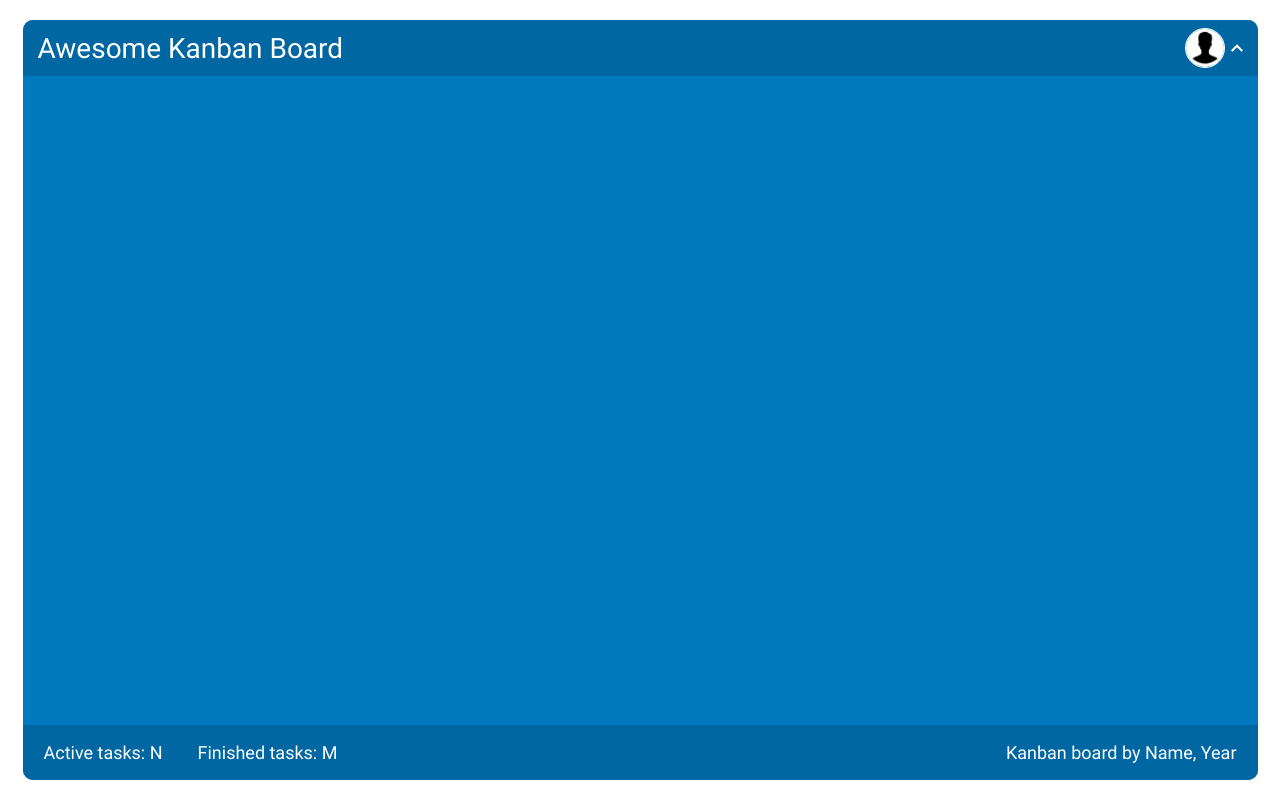
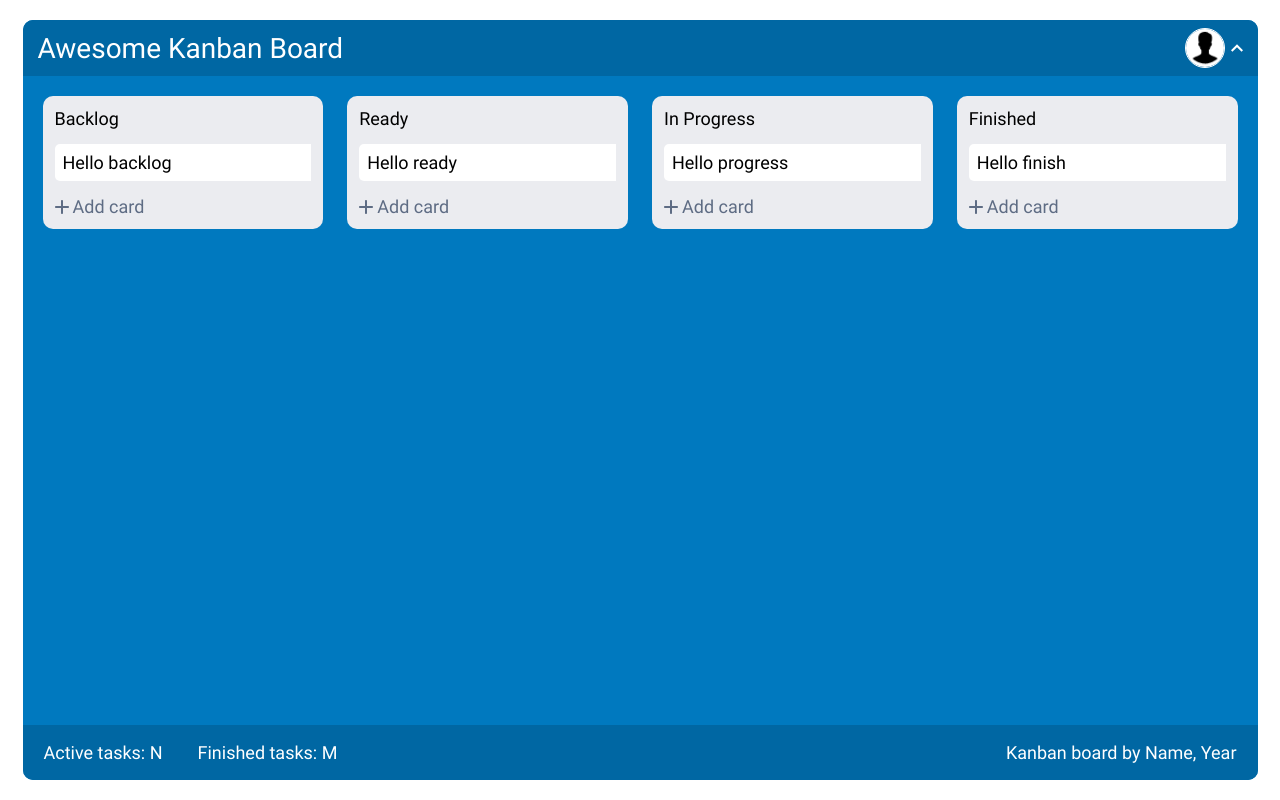
Before and after one commit to DevFromSiberia/myKanbanBoard, a React (Create React App) app: page / in a window 1280 px wide. Built offline with nearby package versions, Linux system fonts and the light colour scheme.

Commit message:
Created component section, fixed styles

```diff
--- a/src/components/App/App.scss
+++ b/src/components/App/App.scss
@@ -89,84 +89,15 @@
     flex-grow: 1;
     padding: 20px;
     &__sections {
+      width: 100%;
       display: grid;
       grid-template-columns: repeat(4, 1fr);
       gap: 24px;
+
+      margin: 0 auto;
     }
 
-    &__section {
-      background-color: $section-color;
-      padding: 12px;
-      border-radius: 10px;
-      height: fit-content;
-
-      .title {
-        font-family: 'Roboto-Regular';
-        font-size: 18px;
-        color: $secondText-color;
-
-        margin-bottom: 15px;
-      }
-
-      .tasks {
-        max-height: 500px;
-        overflow-y: scroll;
-        margin-bottom: 15px;
-        .task {
-          background-color: $taskBg-color;
-          padding: 8px;
-          font-family: 'Roboto-Regular';
-          font-size: 18px;
-          color: $secondText-color;
-          border-top-left-radius: 5px;
-          border-bottom-left-radius: 5px;
-        }
-
-        &::-webkit-scrollbar {
-          width: 12px;
-          background-color: #ffffff;
-          border-top-right-radius: 5px;
-          border-bottom-right-radius: 5px;
-        }
-        &::-webkit-scrollbar-thumb {
-          background-color: #cbcbcb;
-          border-radius: 6px;
-        }
-      }
-
-      .addBtn {
-        display: flex;
-        align-items: center;
-
-        span {
-          font-family: 'Roboto-Regular';
-          font-size: 18px;
-          color: $addBtn-color;
-          transition: color ease-in-out 0.1s;
-        }
-
-        svg {
-          margin-right: 4px;
-          path {
-            transition: fill ease-in-out 0.1s;
-          }
-        }
-
-        &:hover {
-          span {
-            color: $addBtn-color-hover;
-            transition: color ease-in-out 0.1s;
-          }
-
-          svg {
-            path {
-              fill: $addBtn-color-hover;
-              transition: fill ease-in-out 0.1s;
-            }
-          }
-        }
-      }
-    }
+    @import '../Section/Section.scss';
 
     &__details {
       background-color: #fff;
@@ -200,9 +131,6 @@
     }
 
     @media (max-width: 1000px) {
-      & {
-        margin: 0 auto;
-      }
       &__sections {
         grid-template-columns: repeat(2, 1fr);
       }
--- a/src/components/App/App.tsx
+++ b/src/components/App/App.tsx
@@ -1,7 +1,41 @@
-import React from 'react'
+import React, { EventHandler } from 'react'
 import userAva from '../../assets/img/userAva.png'
+import { Section } from '../Section/Section'
+
+import { data } from '../types'
 
 function App() {
+  const dataMock: data = {
+    backlog: [
+      {
+        id: '0',
+        title: 'Hello backlog',
+        descr: 'Write Hello World',
+      },
+    ],
+    ready: [
+      {
+        id: '0',
+        title: 'Hello ready',
+        descr: 'Write Hello World',
+      },
+    ],
+    progress: [
+      {
+        id: '0',
+        title: 'Hello progress',
+        descr: 'Write Hello World',
+      },
+    ],
+    finish: [
+      {
+        id: '0',
+        title: 'Hello finish',
+        descr: 'Write Hello World',
+      },
+    ],
+  }
+
   return (
     <div className="App">
       <header className="header">
@@ -30,84 +64,28 @@ function App() {
         </div>
       </header>
       <main className="kanbanBoard">
-        {/* <div className="kanbanBoard__sections">
-          <div className="kanbanBoard__section">
-            <div className="title">Backlog</div>
-            <div className="tasks">
-              <div className="task">Login page – performance issues</div>
-            </div>
-
-            <button className="addBtn">
-              <svg
-                width="14"
-                height="14"
-                viewBox="0 0 14 14"
-                fill="none"
-                xmlns="http://www.w3.org/2000/svg"
-              >
-                <path
-                  d="M13 6H8V1C8 0.448 7.552 0 7 0C6.448 0 6 0.448 6 1V6H1C0.448 6 0 6.448 0 7C0 7.552 0.448 8 1 8H6V13C6 13.552 6.448 14 7 14C7.552 14 8 13.552 8 13V8H13C13.552 8 14 7.552 14 7C14 6.448 13.552 6 13 6Z"
-                  fill="#5E6C84"
-                />
-              </svg>
-              <span>Add card</span>
-            </button>
-          </div>
-          <div className="kanbanBoard__section">
-            <div className="title">Ready</div>
-            <button className="addBtn">
-              <svg
-                width="14"
-                height="14"
-                viewBox="0 0 14 14"
-                fill="none"
-                xmlns="http://www.w3.org/2000/svg"
-              >
-                <path
-                  d="M13 6H8V1C8 0.448 7.552 0 7 0C6.448 0 6 0.448 6 1V6H1C0.448 6 0 6.448 0 7C0 7.552 0.448 8 1 8H6V13C6 13.552 6.448 14 7 14C7.552 14 8 13.552 8 13V8H13C13.552 8 14 7.552 14 7C14 6.448 13.552 6 13 6Z"
-                  fill="#5E6C84"
-                />
-              </svg>
-              <span>Add card</span>
-            </button>
-          </div>
-          <div className="kanbanBoard__section">
-            <div className="title">In Progress</div>
-            <button className="addBtn">
-              <svg
-                width="14"
-                height="14"
-                viewBox="0 0 14 14"
-                fill="none"
-                xmlns="http://www.w3.org/2000/svg"
-              >
-                <path
-                  d="M13 6H8V1C8 0.448 7.552 0 7 0C6.448 0 6 0.448 6 1V6H1C0.448 6 0 6.448 0 7C0 7.552 0.448 8 1 8H6V13C6 13.552 6.448 14 7 14C7.552 14 8 13.552 8 13V8H13C13.552 8 14 7.552 14 7C14 6.448 13.552 6 13 6Z"
-                  fill="#5E6C84"
-                />
-              </svg>
-              <span>Add card</span>
-            </button>
-          </div>
-          <div className="kanbanBoard__section">
-            <div className="title">Finished</div>
-            <button className="addBtn">
-              <svg
-                width="14"
-                height="14"
-                viewBox="0 0 14 14"
-                fill="none"
-                xmlns="http://www.w3.org/2000/svg"
-              >
-                <path
-                  d="M13 6H8V1C8 0.448 7.552 0 7 0C6.448 0 6 0.448 6 1V6H1C0.448 6 0 6.448 0 7C0 7.552 0.448 8 1 8H6V13C6 13.552 6.448 14 7 14C7.552 14 8 13.552 8 13V8H13C13.552 8 14 7.552 14 7C14 6.448 13.552 6 13 6Z"
-                  fill="#5E6C84"
-                />
-              </svg>
-              <span>Add card</span>
-            </button>
-          </div>
-        </div> */}
+        <div className="kanbanBoard__sections">
+          <Section
+            title={'Backlog'}
+            tasks={dataMock.backlog}
+            abilityAddTask={true}
+          />
+          <Section
+            title={'Ready'}
+            tasks={dataMock.ready}
+            abilityAddTask={!!+dataMock.backlog.length}
+          />
+          <Section
+            title={'In Progress'}
+            tasks={dataMock.progress}
+            abilityAddTask={!!+dataMock.ready.length}
+          />
+          <Section
+            title={'Finished'}
+            tasks={dataMock.finish}
+            abilityAddTask={!!+dataMock.progress.length}
+          />
+        </div>
         {/* <div className="kanbanBoard__details">
           <h2 className="title">Main page – performance issues</h2>
           <p className="description">
--- /dev/null
+++ b/src/components/Section/Section.scss
@@ -0,0 +1,93 @@
+&__section {
+  background-color: $section-color;
+  padding: 12px;
+  border-radius: 10px;
+  height: fit-content;
+
+  .title {
+    font-family: 'Roboto-Regular';
+    font-size: 18px;
+    color: $secondText-color;
+
+    margin-bottom: 15px;
+  }
+
+  .tasks {
+    max-height: 500px;
+    overflow-y: scroll;
+    margin-bottom: 15px;
+    .task {
+      background-color: $taskBg-color;
+      padding: 8px;
+      font-family: 'Roboto-Regular';
+      font-size: 18px;
+      color: $secondText-color;
+      border-top-left-radius: 5px;
+      border-bottom-left-radius: 5px;
+    }
+
+    &::-webkit-scrollbar {
+      width: 12px;
+      background-color: #ffffff;
+      border-top-right-radius: 5px;
+      border-bottom-right-radius: 5px;
+    }
+    &::-webkit-scrollbar-thumb {
+      background-color: #cbcbcb;
+      border-radius: 6px;
+    }
+  }
+
+  .addBtn {
+    display: flex;
+    align-items: center;
+
+    span {
+      font-family: 'Roboto-Regular';
+      font-size: 18px;
+      color: $addBtn-color;
+      transition: color ease-in-out 0.1s;
+    }
+
+    svg {
+      margin-right: 4px;
+      path {
+        transition: fill ease-in-out 0.1s;
+      }
+    }
+
+    &:hover {
+      span {
+        color: $addBtn-color-hover;
+        transition: color ease-in-out 0.1s;
+      }
+
+      svg {
+        path {
+          fill: $addBtn-color-hover;
+          transition: fill ease-in-out 0.1s;
+        }
+      }
+    }
+
+    &:disabled {
+      cursor: default;
+      span {
+        color: $addBtn-color-disabled;
+      }
+      svg {
+        path {
+          fill: $addBtn-color-disabled;
+        }
+      }
+      &:hover {
+        color: $addBtn-color-disabled;
+        svg {
+          path {
+            fill: $addBtn-color-disabled;
+          }
+        }
+      }
+    }
+  }
+}
--- /dev/null
+++ b/src/components/Section/Section.tsx
@@ -0,0 +1,46 @@
+import { useState } from 'react'
+import React from 'react'
+
+import { task } from '../types'
+
+interface Props {
+  abilityAddTask: boolean
+  title: string
+  tasks: task[]
+}
+
+function Section({ tasks, title, abilityAddTask }: Props) {
+  const [addTaskMode, setAddTaskMode] = useState(false)
+
+  const onClickAddCard = () => {}
+  return (
+    <div className="kanbanBoard__section">
+      <div className="title">{title}</div>
+      <div className="tasks">
+        {tasks.map((task) => (
+          <div key={task.id} className="task">
+            {task.title}
+          </div>
+        ))}
+      </div>
+
+      <button disabled={!abilityAddTask} onClick={() => {}} className="addBtn">
+        <svg
+          width="14"
+          height="14"
+          viewBox="0 0 14 14"
+          fill="none"
+          xmlns="http://www.w3.org/2000/svg"
+        >
+          <path
+            d="M13 6H8V1C8 0.448 7.552 0 7 0C6.448 0 6 0.448 6 1V6H1C0.448 6 0 6.448 0 7C0 7.552 0.448 8 1 8H6V13C6 13.552 6.448 14 7 14C7.552 14 8 13.552 8 13V8H13C13.552 8 14 7.552 14 7C14 6.448 13.552 6 13 6Z"
+            fill="#5E6C84"
+          />
+        </svg>
+        <span>Add card</span>
+      </button>
+    </div>
+  )
+}
+
+export { Section }
--- /dev/null
+++ b/src/components/types.ts
@@ -0,0 +1,14 @@
+interface task {
+  id: string
+  title: string
+  descr: string
+}
+
+interface data {
+  backlog: task[]
+  ready: task[]
+  progress: task[]
+  finish: task[]
+}
+
+export { data, task }
--- a/src/styles/var.scss
+++ b/src/styles/var.scss
@@ -6,4 +6,5 @@ $secondText-color: #000000;
 $secondText-color-hover: #00000071;
 $taskBg-color: #ffffff;
 $addBtn-color: #5e6c84;
+$addBtn-color-disabled: #5e6c8441;
 $addBtn-color-hover: #3f4757;
```
Also changed, not shown: tsconfig.json (+3 -9 lines).
